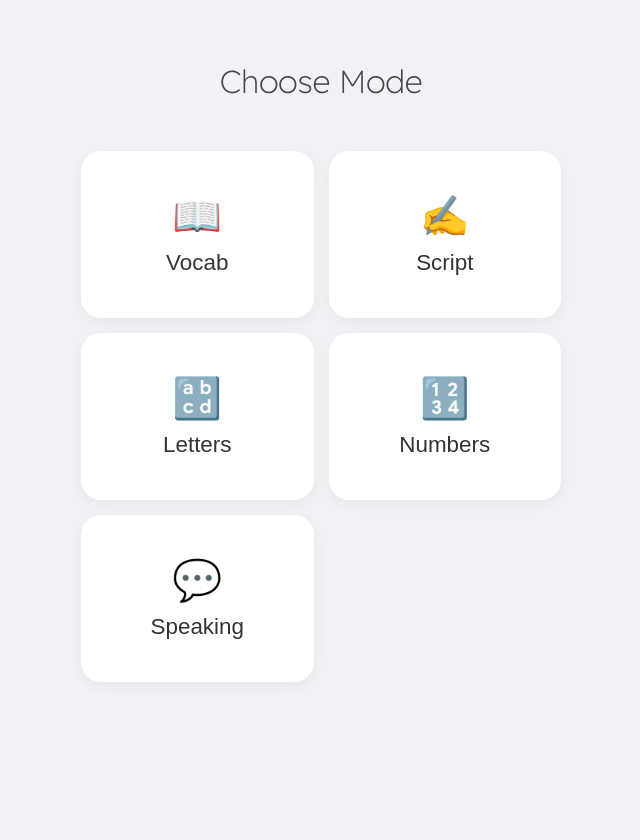
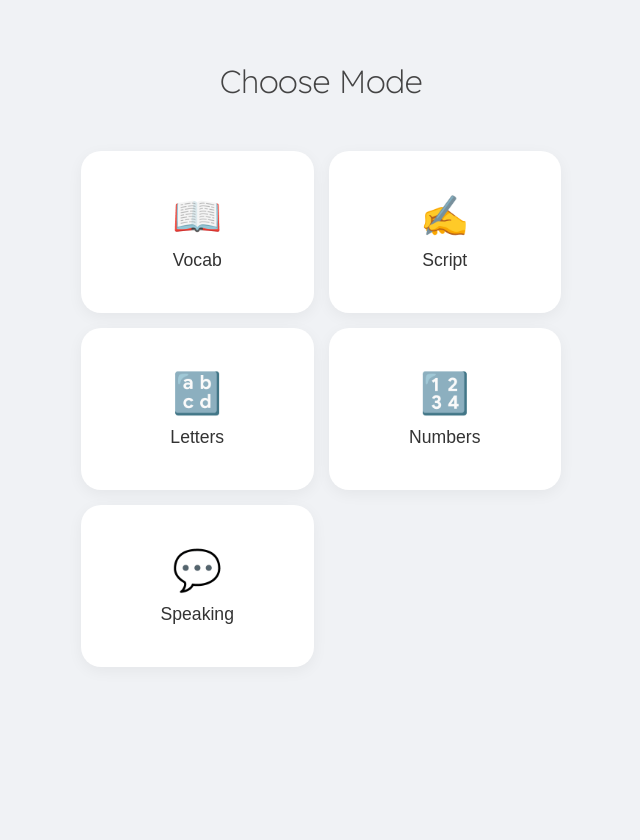
Before and after one commit to dane41145/thai-app, a Flask app: page / in a window 1280 px wide. Shown: the whole page, without its empty margins (319-959 px from the left). Run offline with Flask 3, Linux system fonts and the light colour scheme.

Commit message:
Update style.css

```diff
--- a/static/css/style.css
+++ b/static/css/style.css
@@ -10,7 +10,7 @@ body { font-family: 'Lexend', -apple-system, BlinkMacSystemFont, "Segoe UI", Rob
 /* MENUS */
 #categoryMenu { width: 100%; max-width: 600px; display: none; flex-direction: column; gap: 20px; align-items: center; }
 .cat-grid { display: grid; grid-template-columns: repeat(2, 1fr); gap: 15px; width: 80%; }
-.cat-btn { background: white; width: 100%; padding: 40px 20px; border-radius: 20px; border: 2px solid transparent; box-shadow: 0 4px 15px rgba(0,0,0,0.05); cursor: pointer; font-size: 1.4rem; font-weight: 300; color: var(--text); transition: transform 0.2s, box-shadow 0.2s; display: flex; flex-direction: column; align-items: center; gap: 10px; justify-content: center; }
+.cat-btn { background: white; width: 100%; padding: 40px 20px; border-radius: 20px; border: 2px solid transparent; box-shadow: 0 4px 15px rgba(0,0,0,0.05); cursor: pointer; font-size: 1.1rem; font-weight: 300; color: var(--text); transition: transform 0.2s, box-shadow 0.2s; display: flex; flex-direction: column; align-items: center; gap: 10px; justify-content: center; }
 .cat-btn:hover { transform: translateY(-3px); box-shadow: 0 8px 20px rgba(0,0,0,0.1); border-color: var(--primary); color: var(--primary); }
 .cat-btn .emoji { font-size: 2.5rem; }
 @media (max-width: 400px) { .cat-grid { grid-template-columns: 1fr; } .cat-btn { padding: 30px 20px; } }
@@ -76,7 +76,8 @@ h2 { margin: 0; color: var(--text); line-height: 1.2; text-align: center; max-wi
 .text-med { font-size: clamp(1.8rem, 7vw, 3rem); line-height: 1.2; }
 .text-small { font-size: clamp(1.4rem, 5vw, 2rem); line-height: 1.2; }
 
-.audio-btn { position: absolute; top: 15px; right: 15px; background: var(--primary); color: white; border: none; width: 44px; height: 44px; border-radius: 50%; font-size: 18px; cursor: pointer; transition: transform 0.1s; display: flex; align-items: center; justify-content: center; box-shadow: 0 2px 8px rgba(0,120,212, 0.3); }
+.audio-btn { position: absolute; top: 15px; right: 15px; background: #ddd; color: #666; border: none; width: 44px; height: 44px; border-radius: 50%; font-size: 18px; cursor: pointer; transition: transform 0.1s, background 0.2s; display: flex; align-items: center; justify-content: center; box-shadow: none; }
+.audio-btn:hover { background: #ccc; }
 .audio-btn:active { transform: scale(0.95); }
 
 .action-area { margin-top: 30px; display: flex; gap: 20px; height: 60px; opacity: 0; transition: opacity 0.3s; pointer-events: none; }
```
